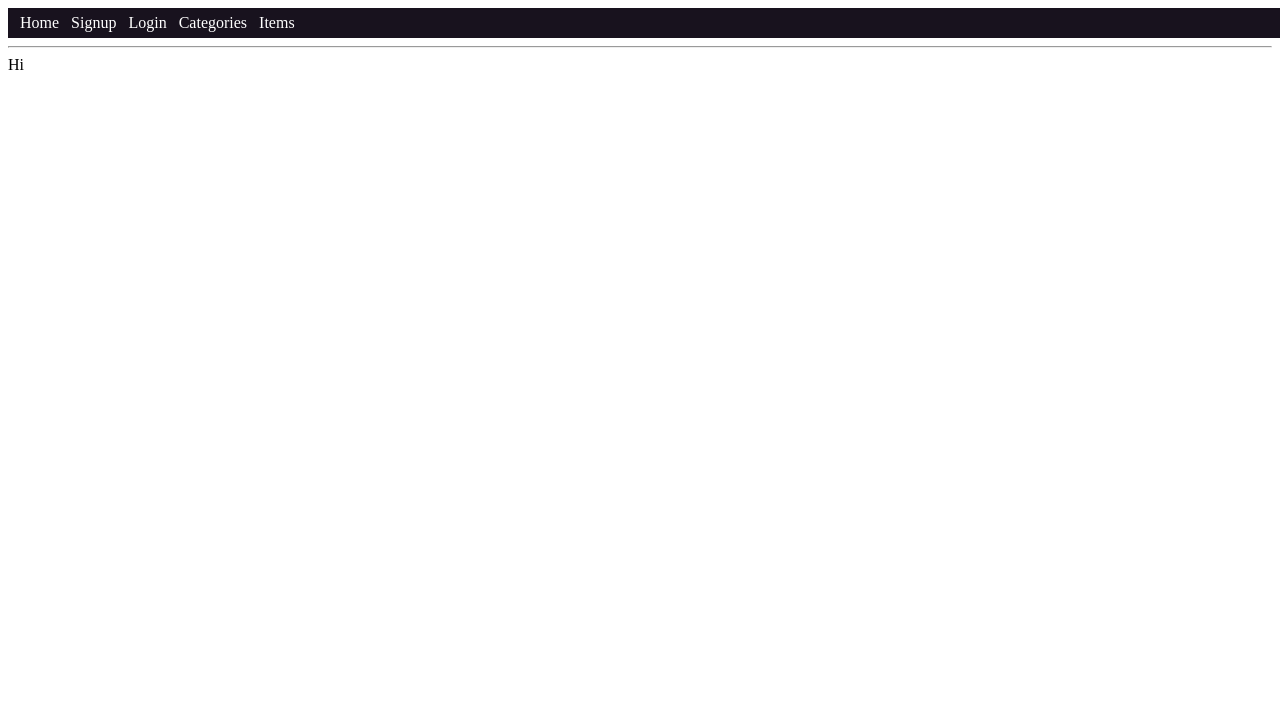
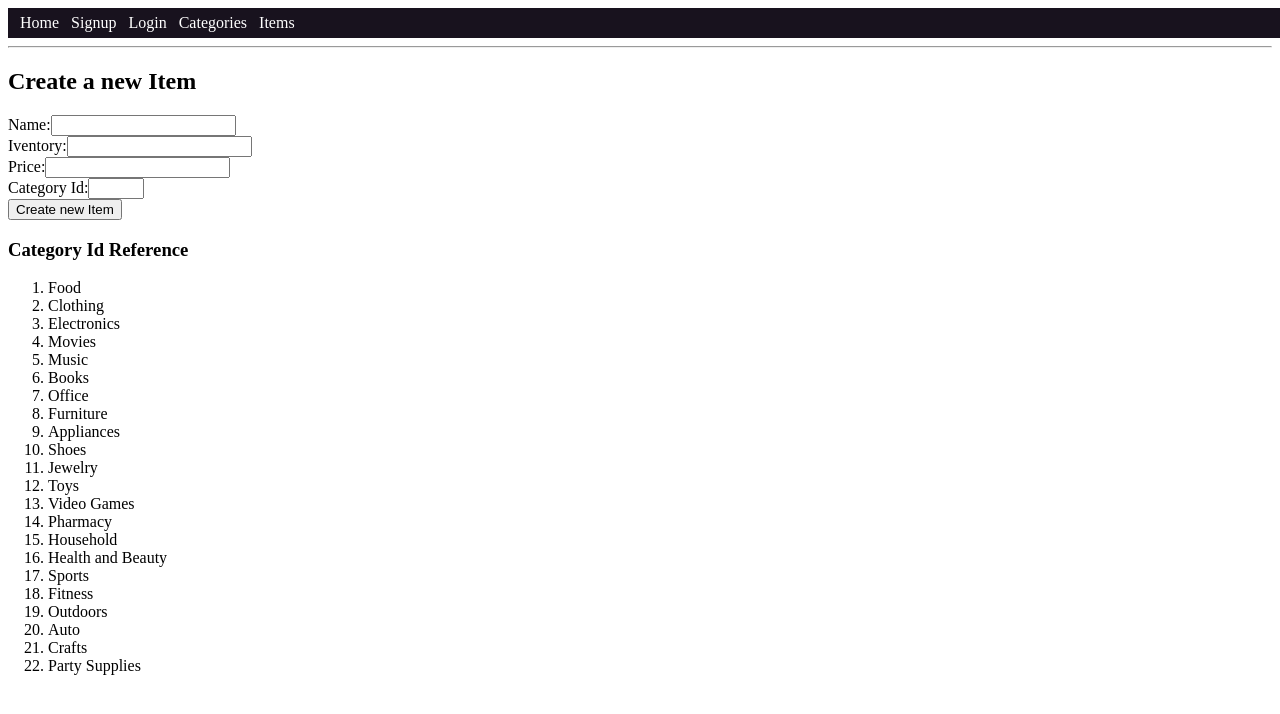
Before and after one commit to JKCodes/ecommerce-app, a React (Create React App) app: page /items/new in a window 1280 px wide. Shown: the top 714 px of the page. Built offline with nearby package versions, Linux system fonts and the light colour scheme; no server answers.

Commit message:
ItemNew.js now properly updates the state when data changes

```diff
--- a/src/containers/ItemNew.js
+++ b/src/containers/ItemNew.js
@@ -1,15 +1,106 @@
 import React, { Component } from 'react';
 import { connect } from 'react-redux';
 import { addItem } from '../redux/modules/Items/actions'
+import { updateNewItemFormData } from '../redux/modules/NewItemForm/actions'
+import { withRouter } from 'react-router-dom';
 
 class ItemNew extends Component {
+
+  handleOnChange = (e) => {
+    const { name, value } = e.target;
+    console.log(this.props.newItemFormData)
+    const currentNewItemFormData = Object.assign({}, this.props.newItemFormData, {
+      [name]:value
+    })
+    console.log(currentNewItemFormData)
+
+    this.props.updateNewItemFormData(currentNewItemFormData)
+  }
+
+  handleOnSubmit = (e) => {
+    e.preventDefault()
+    this.props.addItem(this.props.newItemFormData, this.props.history)
+  }
+
   render() {
     return (
       <div>
-        Hi
+        <h2>Create a new Item</h2>
+        <form onSubmit={this.handleOnSubmit}>
+          <div>
+            <label htmlFor="title">Name:</label>
+            <input
+              type="text"
+              name="title"
+              onChange={this.handleOnChange}
+            />
+          </div>
+          <div>
+            <label htmlFor="inventory">Iventory:</label>
+            <input
+              type="number"
+              name="inventory"
+              onChange={this.handleOnChange}
+            />
+          </div>
+          <div>
+            <label htmlFor="price">Price:</label>
+            <input
+              type="number"
+              name="price"
+              min="0.01"
+              step="0.01"
+              onChange={this.handleOnChange}
+            />
+          </div>
+          <div>
+            <label htmlFor="Category Id">Category Id:</label>
+            <input
+              type="number"
+              name="category_id"
+              min="1"
+              max="22"
+              step="1"
+              onChange={this.handleOnChange}
+            />
+          </div>
+          <button type="submit">Create new Item</button>
+        </form>
+
+        <h3>Category Id Reference</h3>
+        <ol>
+          <li>Food</li>
+          <li>Clothing</li>
+          <li>Electronics</li>
+          <li>Movies</li>
+          <li>Music</li>
+          <li>Books</li>
+          <li>Office</li>
+          <li>Furniture</li>
+          <li>Appliances</li>
+          <li>Shoes</li>
+          <li>Jewelry</li>
+          <li>Toys</li>
+          <li>Video Games</li>
+          <li>Pharmacy</li>
+          <li>Household</li>
+          <li>Health and Beauty</li>
+          <li>Sports</li>
+          <li>Fitness</li>
+          <li>Outdoors</li>
+          <li>Auto</li>
+          <li>Crafts</li>
+          <li>Party Supplies</li>
+        </ol>
       </div>
     )
   }
 }
 
-export default connect(null, { addItem })(ItemNew);
+const mapStateToProps = (state) => {
+  return {
+    newItemFormData: state.newItemFormData
+  }
+}
+
+export default withRouter(connect(mapStateToProps, { addItem, updateNewItemFormData })(ItemNew));
```
